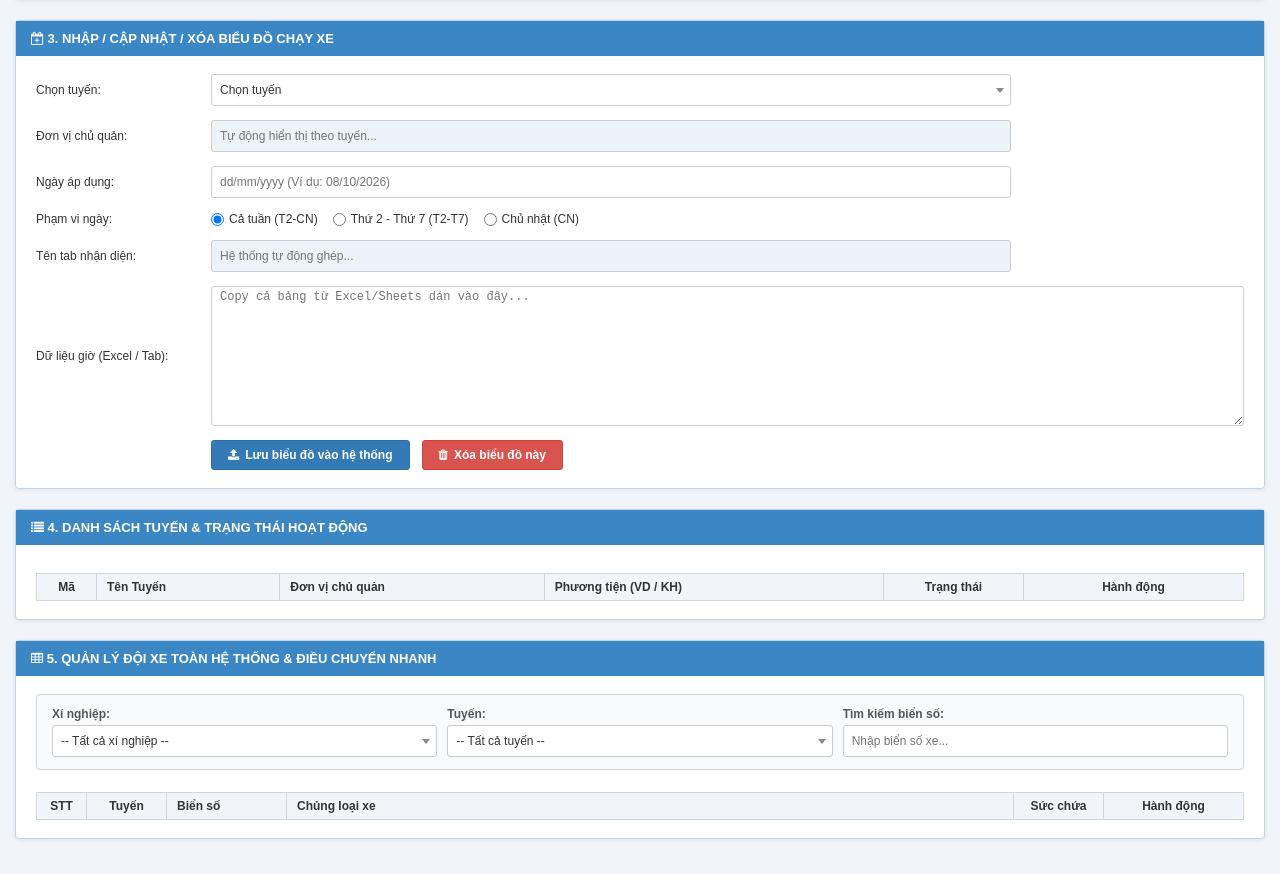
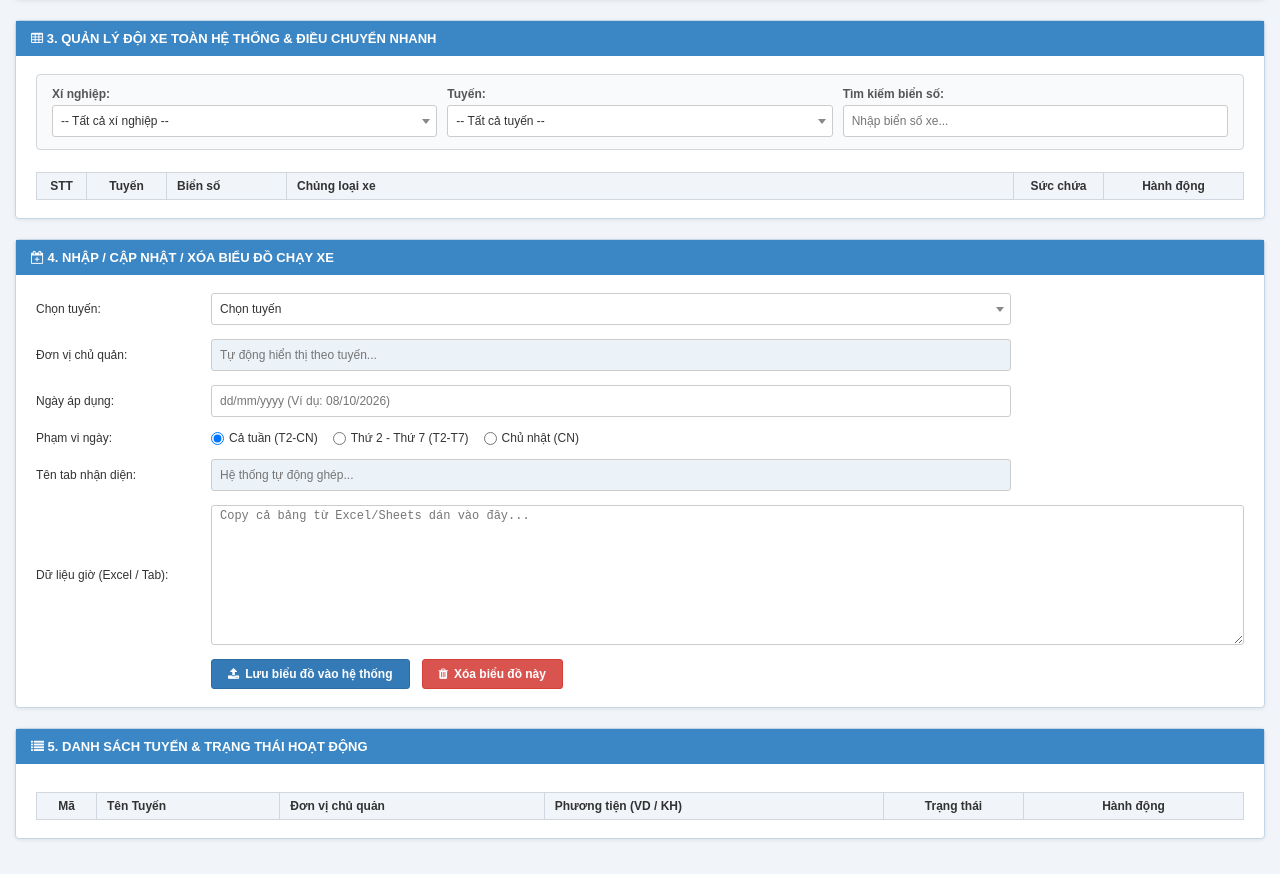
Before and after one commit to dquanvya02064-cmyk/dieu-hanh-bus, a website: page public/admin.html in a window 1280 px wide. Shown: the part 854-1728 px from the top of the page. Drawn offline with nearby package versions, Linux system fonts and the light colour scheme; no server answers.

Commit message:
Update admin.html

```diff
--- a/public/admin.html
+++ b/public/admin.html
@@ -136,7 +136,6 @@
     .status-active { background-color: #E6F4EA; color: #137333; }
     .status-locked { background-color: #FCE8E6; color: #C5221F; }
 
-    /* Filter Box Panel chuẩn mẫu */
     .filter-box {
       background: #F8FAFC;
       border: 1px solid #D0D7DE;
@@ -279,7 +278,7 @@
     </div>
   </div>
 
-  <!-- PHẦN 2: DÁN EXCEL DANH SÁCH XE -->
+  <!-- PHẦN 2: NẠP DANH SÁCH XE TỪ EXCEL -->
   <div class="panel-custom">
     <div class="panel-heading">
       <div><i class="fa fa-file-excel-o"></i> 2. Nạp Danh sách xe từ Excel (Tự động mở tuyến mới & Tự tính xe KH)</div>
@@ -295,10 +294,53 @@
     </div>
   </div>
 
-  <!-- PHẦN 3: DÁN BIỂU ĐỒ CHẠY XE -->
+  <!-- PHẦN 3: QUẢN LÝ ĐỘI XE TOÀN HỆ THỐNG & ĐIỀU CHUYỂN NHANH -->
   <div class="panel-custom">
     <div class="panel-heading">
-      <div><i class="fa fa-calendar-plus-o"></i> 3. Nhập / Cập nhật / Xóa Biểu đồ chạy xe</div>
+      <div><i class="fa fa-table"></i> 3. Quản lý Đội xe toàn hệ thống & Điều chuyển nhanh</div>
+    </div>
+    <div class="panel-body">
+      <div class="filter-box">
+        <div>
+          <label style="display:block; margin-bottom:4px; font-weight:bold; color:#555;">Xí nghiệp:</label>
+          <select id="filterXnXe" class="form-control select2-search" style="width:100%;" onchange="locBangXeAdmin()">
+            <option value="">-- Tất cả xí nghiệp --</option>
+          </select>
+        </div>
+        <div>
+          <label style="display:block; margin-bottom:4px; font-weight:bold; color:#555;">Tuyến:</label>
+          <select id="filterTuyenXe" class="form-control select2-search" style="width:100%;" onchange="locBangXeAdmin()">
+            <option value="">-- Tất cả tuyến --</option>
+          </select>
+        </div>
+        <div>
+          <label style="display:block; margin-bottom:4px; font-weight:bold; color:#555;">Tìm kiếm biển số:</label>
+          <input type="text" id="filterBksXe" class="form-control" placeholder="Nhập biển số xe..." oninput="locBangXeAdmin()">
+        </div>
+      </div>
+
+      <div style="overflow-x: auto; max-height: 500px;">
+        <table class="table-custom">
+          <thead>
+            <tr>
+              <th style="width: 50px; text-align: center;">STT</th>
+              <th style="width: 80px; text-align: center;">Tuyến</th>
+              <th style="width: 120px;">Biển số</th>
+              <th>Chủng loại xe</th>
+              <th style="width: 90px; text-align: center;">Sức chứa</th>
+              <th style="width: 140px; text-align: center;">Hành động</th>
+            </tr>
+          </thead>
+          <tbody id="tblQuanLyXeAdmin"></tbody>
+        </table>
+      </div>
+    </div>
+  </div>
+
+  <!-- PHẦN 4: NHẬP / CẬP NHẬT / XÓA BIỂU ĐỒ CHẠY XE -->
+  <div class="panel-custom">
+    <div class="panel-heading">
+      <div><i class="fa fa-calendar-plus-o"></i> 4. Nhập / Cập nhật / Xóa Biểu đồ chạy xe</div>
     </div>
     <div class="panel-body">
       <div class="form-grid">
@@ -343,10 +385,10 @@
     </div>
   </div>
 
-  <!-- PHẦN 4: DANH SÁCH TUYẾN & ĐIỀU CHUYỂN XE -->
+  <!-- PHẦN 5: DANH SÁCH TUYẾN & TRẠNG THÁI HOẠT ĐỘNG TOÀN HỆ THỐNG -->
   <div class="panel-custom">
     <div class="panel-heading">
-      <div><i class="fa fa-list"></i> 4. Danh sách Tuyến & Trạng thái hoạt động</div>
+      <div><i class="fa fa-list"></i> 5. Danh sách Tuyến & Trạng thái hoạt động</div>
     </div>
     <div class="panel-body">
       <div style="overflow-x: auto;">
@@ -362,53 +404,6 @@
             </tr>
           </thead>
           <tbody id="tblDanhSachTuyen"></tbody>
-        </table>
-      </div>
-    </div>
-  </div>
-
-  <!-- PHẦN 5: QUẢN LÝ ĐỘI XE DẠNG BẢNG LƯỚI CHUYÊN NGHIỆP -->
-  <div class="panel-custom">
-    <div class="panel-heading">
-      <div><i class="fa fa-table"></i> 5. Quản lý Đội xe toàn hệ thống & Điều chuyển nhanh</div>
-    </div>
-    <div class="panel-body">
-      <!-- Bộ lọc tra cứu nhanh -->
-      <div class="filter-box">
-        <div>
-          <label style="display:block; margin-bottom:4px; font-weight:bold; color:#555;">Xí nghiệp:</label>
-          <select id="filterXnXe" class="form-control select2-search" style="width:100%;" onchange="locBangXeAdmin()">
-            <option value="">-- Tất cả xí nghiệp --</option>
-          </select>
-        </div>
-        <div>
-          <label style="display:block; margin-bottom:4px; font-weight:bold; color:#555;">Tuyến:</label>
-          <select id="filterTuyenXe" class="form-control select2-search" style="width:100%;" onchange="locBangXeAdmin()">
-            <option value="">-- Tất cả tuyến --</option>
-          </select>
-        </div>
-        <div>
-          <label style="display:block; margin-bottom:4px; font-weight:bold; color:#555;">Tìm kiếm biển số:</label>
-          <input type="text" id="filterBksXe" class="form-control" placeholder="Nhập biển số xe..." oninput="locBangXeAdmin()">
-        </div>
-      </div>
-
-      <!-- Bảng danh sách xe chuẩn mẫu -->
-      <div style="overflow-x: auto; max-height: 500px;">
-        <table class="table-custom">
-          <thead>
-            <tr>
-              <th style="width: 50px; text-align: center;">STT</th>
-              <th style="width: 80px; text-align: center;">Tuyến</th>
-              <th style="width: 120px;">Biển số</th>
-              <th>Chủng loại xe</th>
-              <th style="width: 90px; text-align: center;">Sức chứa</th>
-              <th style="width: 140px; text-align: center;">Hành động</th>
-            </tr>
-          </thead>
-          <tbody id="tblQuanLyXeAdmin">
-            <!-- Render danh sách xe dạng bảng ở đây -->
-          </tbody>
         </table>
       </div>
     </div>
@@ -549,7 +544,6 @@
         doVaoSelect2("selDauA", dsDauBen, "đầu bến A");
         doVaoSelect2("selDauB", dsDauBen, "đầu bến B");
 
-        // Đổ dữ liệu cho bộ lọc xí nghiệp & tuyến ở bảng đội xe
         doVaoSelect2ThongThuong("filterXnXe", dsXn, "-- Tất cả xí nghiệp --");
 
         const sortedRoutes = Array.from(mapTuyenChiTiet.values()).sort((a, b) => {
@@ -587,7 +581,6 @@
         veBangDanhSachTuyen(sortedRoutes);
         capNhatThongKe();
 
-        // Tải danh sách xe toàn hệ thống cho bảng quản lý đội xe
         await taiToanBoXeAdmin();
       } catch (err) {
         console.error("Lỗi nạp dữ liệu:", err);
```
